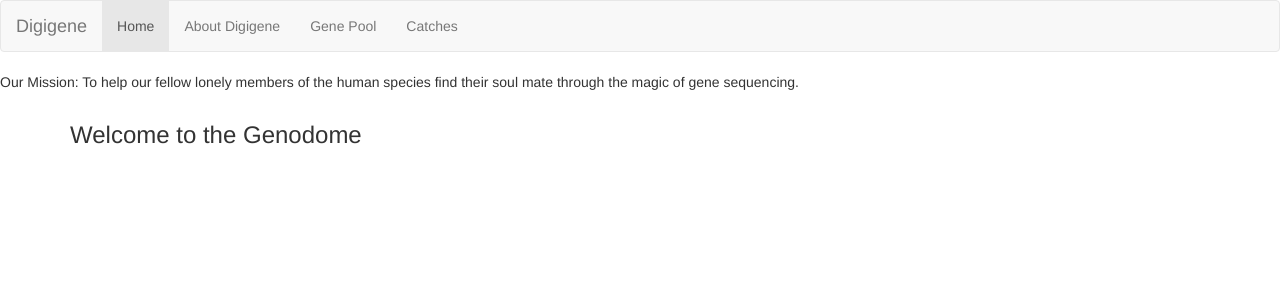
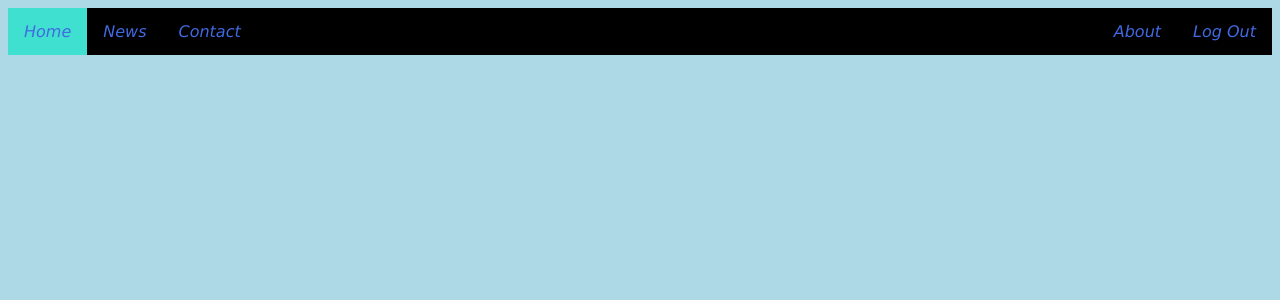
Before and after one commit to Zachd101/Digigene, a PHP site: page /Digigene/About.php in a window 1280 px wide. Shown: the top 300 px of the page. Run offline with PHP 8.4, Linux system fonts and the light colour scheme; some libraries are stand-ins or nearby versions.

Commit message:
Fixed About page and added logout button

```diff
--- a/About.php
+++ b/About.php
@@ -1,37 +1,18 @@
+<!DOCTYPE html>
 <html>
+<head>
+  <title>About</title>
+
+</head>
+<body>
+
+<?php
+
+include "Navbar.php";
+
+?>
 
 
- <head>
- <title>Bootstrap Example</title>
-  <meta charset="utf-8">
-  <meta name="viewport" content="width=device-width, initial-scale=1">
-  <link rel="stylesheet" href="https://maxcdn.bootstrapcdn.com/bootstrap/3.3.7/css/bootstrap.min.css">
-  <script src="https://ajax.googleapis.com/ajax/libs/jquery/3.2.1/jquery.min.js"></script>
-  <script src="https://maxcdn.bootstrapcdn.com/bootstrap/3.3.7/js/bootstrap.min.js"></script>
 
-
-  <title>About Digigene</title>
- </head>
- <body>
-
- <nav class="navbar navbar-default">
-  <div class="container-fluid">
-    <div class="navbar-header">
-      <a class="navbar-brand" href="#">Digigene</a>
-    </div>
-    <ul class="nav navbar-nav">
-      <li class="active"><a href="#">Home</a></li>
-      <li><a href="#">About Digigene</a></li>
-      <li><a href="#">Gene Pool</a></li>
-      <li><a href="#">Catches</a></li>
-    </ul>
-  </div>
-</nav>
- <?php echo '<p>Our Mission: To help our fellow lonely members of the human species find their soul mate through the magic of gene sequencing.</p>'; ?>
-
- <div class="container">
-  <h3>Welcome to the Genodome</h3>
-  <p></p>
-</div>
- </body>
+</body>
 </html>
--- a/Login.php
+++ b/Login.php
@@ -73,6 +73,9 @@ else {
 
         if($row[2] == $password){
 
+            $_SESSION['username'] = $username;
+            $_SESSION['password'] = $password;
+
             ?>
 
             <script type="text/javascript">
@@ -84,7 +87,8 @@ else {
             <?php
 
         } else {
-            echo "wrong password";
+            echo '<a href="http://localhost:8888/Digigene/Login.php">Login</a>';
+;
         }
 
     } else {
--- a/Navbar.php
+++ b/Navbar.php
@@ -9,10 +9,11 @@
 <body>
 
 <ul>
-  <li><a class="active" href="#home">Home</a></li>
+  <li><a class="active" href="http://localhost:8888/Digigene/Home.php">Home</a></li>
   <li><a href="#news">News</a></li>
   <li><a href="#contact">Contact</a></li>
-  <li style="float:right"><a href="#about">About</a></li>
+  <li style="float:right"><a href="http://localhost:8888/Digigene/Login.php">Log Out</a></li>
+  <li style="float:right"><a href="http://localhost:8888/Digigene/About.php">About</a></li>
 </ul>
 
 
--- a/Test.php
+++ b/Test.php
@@ -1,6 +1,8 @@
 <html>
 	<body>
 
+
+	CHEATER
 
 	<?php
 
```
Also changed, not shown: Register.php (+0 -11 lines).
